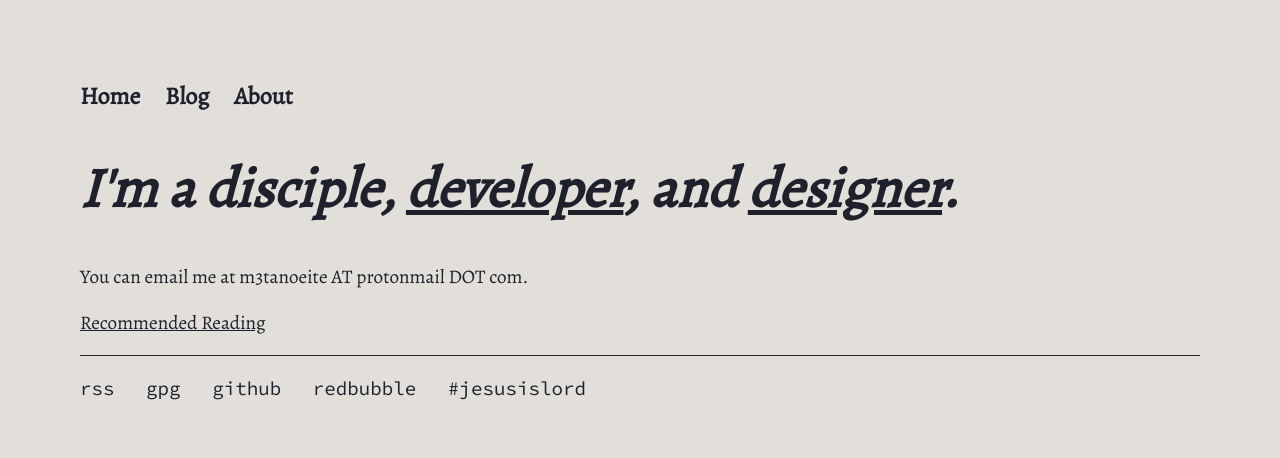
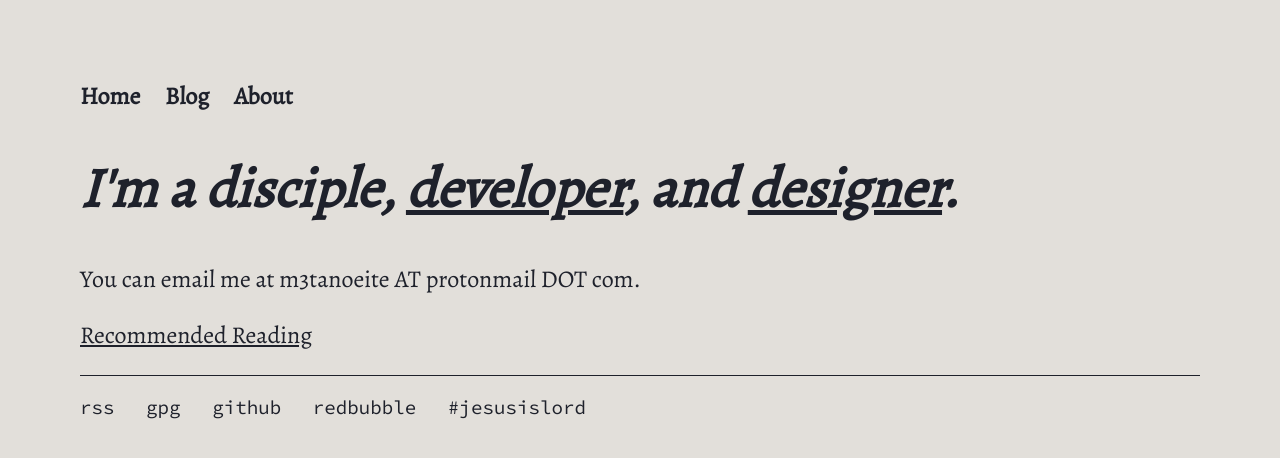
Before and after one commit to codyilardo/codyilardo.github.io, a Jekyll site: the page built from index.html, in a window 1280 px wide. Shown: the top 458 px of the page. Built offline with Jekyll 4.4.1, drawn with Linux system fonts in a browser that asks for light colours.

Commit message:
styling mods text...............

```diff
--- a/index.html
+++ b/index.html
@@ -5,7 +5,7 @@ title: Cody's Homepage
 <div class="blurb">
 
 	<h1 class="hero-text">I'm a disciple, <a href="https://github.com/codyilardo">developer</a>, and <a href="https://www.redbubble.com/people/ilardocallig/shop">designer</a>.</h1>
-    <p class="p-mono">You can email me at m3tanoeite AT protonmail DOT com.</p>
-    <p class="p-mono"><a href="https://codyilardo.com/blog/2020/08/07/rec-reading">Recommended Reading</a></p>
+    <p>You can email me at m3tanoeite AT protonmail DOT com.</p>
+    <p><a href="https://codyilardo.com/blog/2020/08/07/rec-reading">Recommended Reading</a></p>
 
 </div>
```
